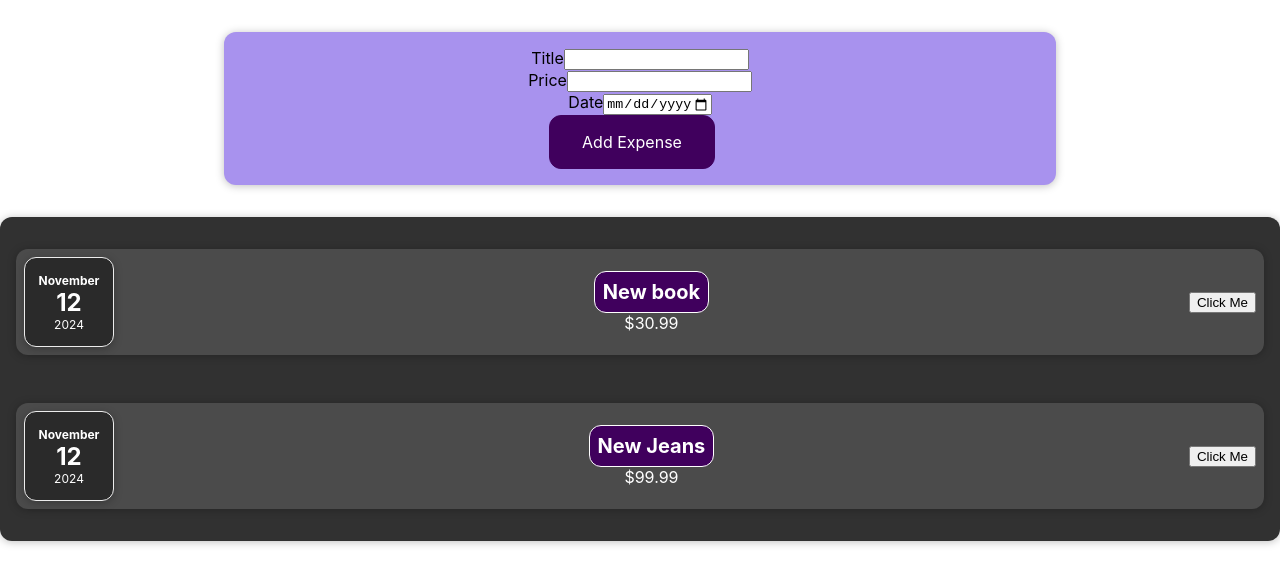
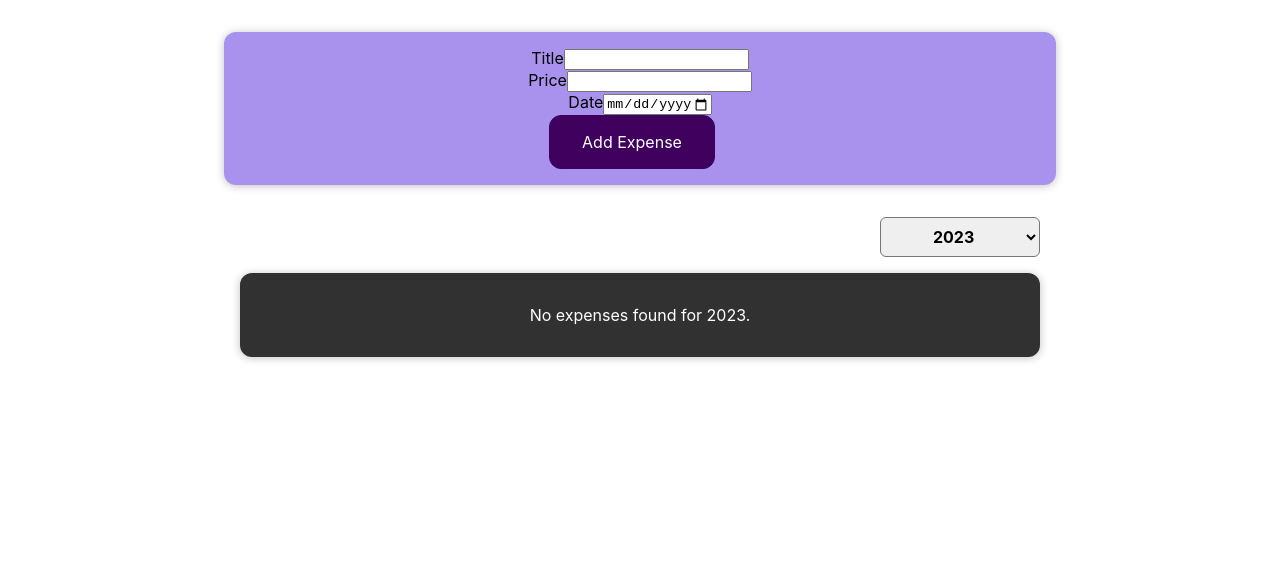
Before and after one commit to shkyn/JS_raamistikud, a React (Create React App) app: page / in a window 1280 px wide. Shown: the top 584 px of the page. Built offline with nearby package versions, Linux system fonts and the light colour scheme.

Commit message:
12, ülesanne 4 - sisekomponendi andmete suunamine

```diff
--- a/src/App.css
+++ b/src/App.css
@@ -1,6 +1,7 @@
 
 .App {
   text-align: center;
+
 
 }
 
--- /dev/null
+++ b/src/components/Expenses/ExpenseFilter.css
@@ -0,0 +1,24 @@
+.expenses-filter {
+    color: white;
+    padding: 0 1rem;
+}
+
+.expenses-filter__control {
+    display: flex;
+    width: 100%;
+    align-items: center;
+    justify-content: space-between;
+    margin: 1rem 0;
+}
+
+.expenses-filter label {
+    font-weight: bold;
+    margin-bottom: 0.5rem;
+}
+
+.expenses-filter select {
+    font: inherit;
+    padding: 0.5rem 3rem;
+    font-weight: bold;
+    border-radius: 6px;
+}
--- /dev/null
+++ b/src/components/Expenses/ExpenseFilter.js
@@ -0,0 +1,27 @@
+import React from 'react';
+
+import './ExpenseFilter.css';
+
+const ExpensesFilter = (props) => {
+    const dropdownChangeHandler = (event) => {
+        const selectedYear = event.target.value;
+        console.log('Year changed in ExpensesFilter:', selectedYear);
+        props.onChangeFilter(selectedYear); // Edasta valik Expenses-le
+    };
+
+    return (
+        <div className='expenses-filter'>
+            <div className='expenses-filter__control'>
+                <label>Filter by year</label>
+                <select value={props.selected} onChange={dropdownChangeHandler}>
+                    {/* Valiku väärtus tuleb Expenses-st */}
+                    <option value='2023'>2023</option>
+                    <option value='2024'>2024</option>
+                    <option value='2025'>2025</option>
+                </select>
+            </div>
+        </div>
+    );
+};
+
+export default ExpensesFilter;
--- a/src/components/Expenses/Expenses.css
+++ b/src/components/Expenses/Expenses.css
@@ -6,4 +6,19 @@
     background-color: #313131;
     border-radius: 8px;
     box-shadow: 0 2px 8px rgba(0, 0, 0, 0.1);
+
+    p{color: white;}
   }
+  .expenses {
+    width: 100%;
+    max-width: 50rem; /* Piira maksimaalne laius */
+    margin: 1rem auto; /* Keskenda elemendid */
+    padding: 1rem;
+    box-sizing: border-box; /* Veendu, et padding ei mõjuta üldlaiust */
+  }
+
+  .expenses-filter {
+    width: 100%;
+    max-width: 50rem; /* Sama mis Card */
+    margin: 1rem auto; /* Keskenda samamoodi */
+  }
--- a/src/components/Expenses/Expenses.js
+++ b/src/components/Expenses/Expenses.js
@@ -1,14 +1,39 @@
+import React, { useState } from 'react';
 import './Expenses.css';
 import ExpenseItem from './ExpenseItem';
-import Card from "../UI/Card"
+import Card from '../UI/Card';
+import ExpensesFilter from './ExpenseFilter';
 
 const Expenses = (props) => {
+  const [filteredYear, setFilteredYear] = useState('2023'); // Algväärtus
+
+  // Funktsioon, mis uuendab valitud aasta
+  const filterChangeHandler = (selectedYear) => {
+    setFilteredYear(selectedYear);
+  };
+
+  // Filtreeritud kulutused vastavalt valitud aastale
+  const filteredExpenses = props.items.filter((expense) => {
+    return expense.date.getFullYear().toString() === filteredYear;
+  });
+
   return (
-    <Card className='expenses'>
-      {props.items.map((expense, index) => (
-        <ExpenseItem key={index} data={expense} />
-      ))}
-    </Card>
+    <div>
+      {/* Lisame ExpensesFilter komponendi */}
+      <ExpensesFilter
+        selected={filteredYear}
+        onChangeFilter={filterChangeHandler}
+      />
+      <Card className='expenses'>
+        {filteredExpenses.length === 0 ? (
+          <p text="white">No expenses found for {filteredYear}.</p>
+        ) : (
+          filteredExpenses.map((expense, index) => (
+            <ExpenseItem key={index} data={expense} />
+          ))
+        )}
+      </Card>
+    </div>
   );
 };
 
```
